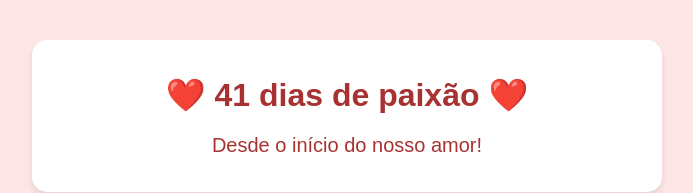
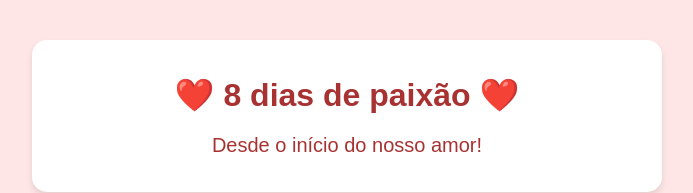
Before and after one commit to joaodev7/nossahistoria, a React (Create React App) app: page / in a window 1280 px wide. Shown: the top 193 px of the page, without its empty margins (293-986 px from the left). Built offline with nearby package versions, Linux system fonts and the light colour scheme.

Commit message:
Ajustando data inicial

```diff
--- a/src/App.js
+++ b/src/App.js
@@ -9,7 +9,7 @@ function App() {
   return (
     <div className="app">
       <div className="section">
-        <PassionCounter startDate="2025-03-23" />
+        <PassionCounter startDate="2025-05-10T13:31:00" />
       </div>
       <div className="section">
         <PhotoCarousel />
```
